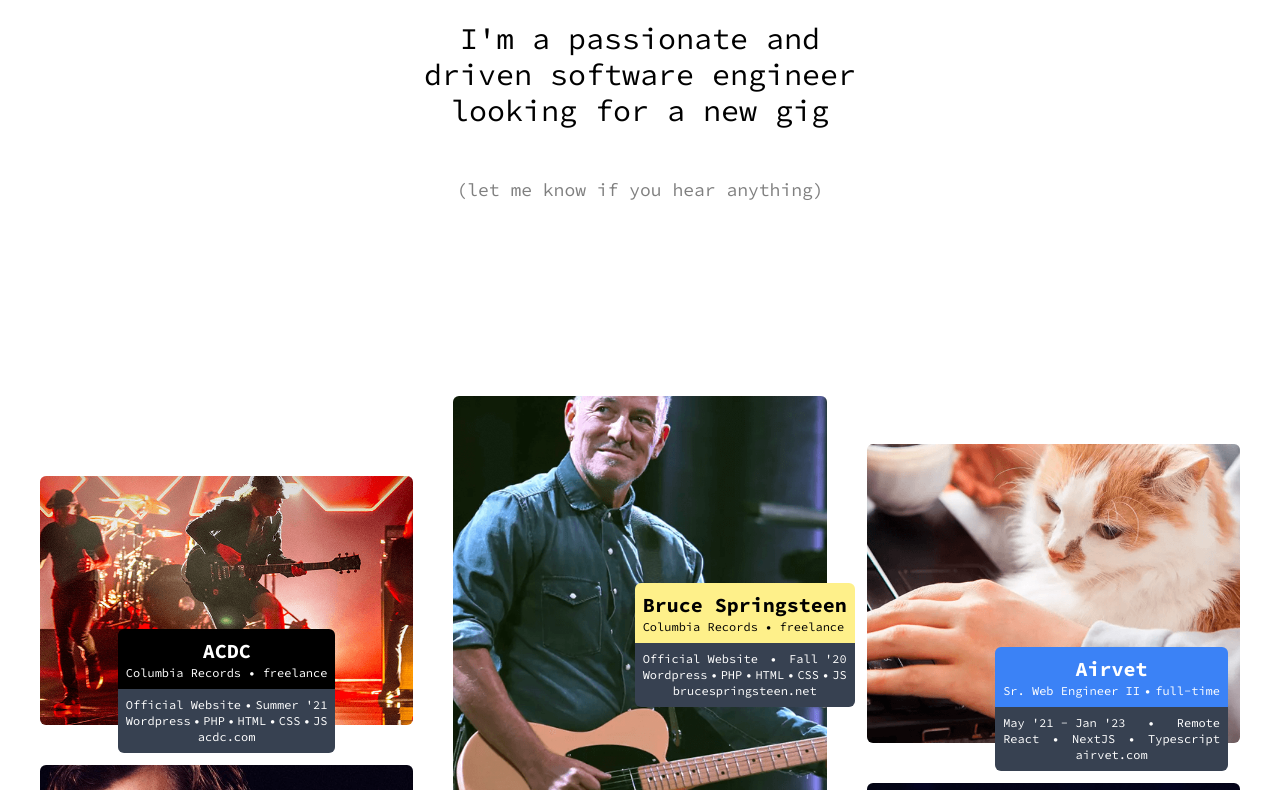
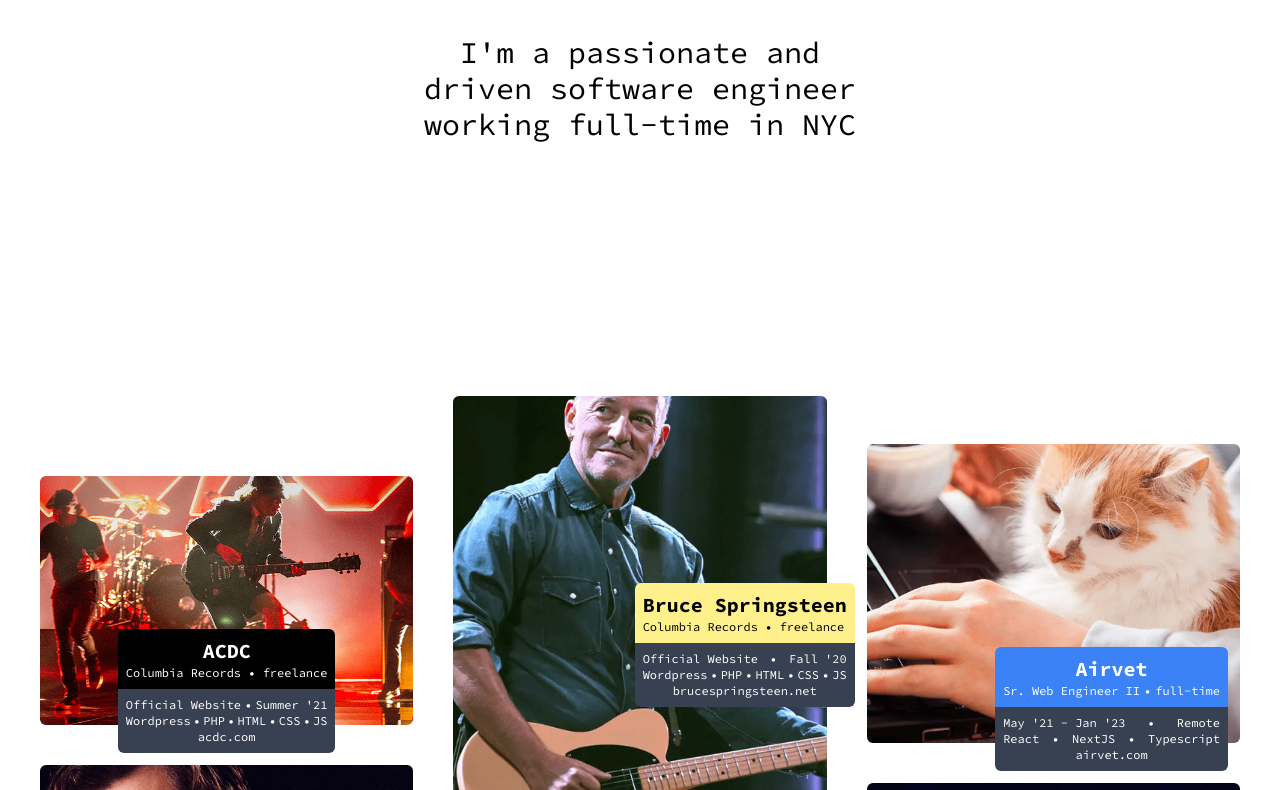
Before and after one commit to avmatt/underemployed-engineer, an Astro site: page / in a window 1280 px wide. Shown: the part 268-1058 px from the top of the page. Built offline with nearby package versions, Linux system fonts and the light colour scheme; Astro itself is replaced by a stand-in of ours; some icons are missing.

Commit message:
Update employment status

```diff
--- a/src/components/Home/About.astro
+++ b/src/components/Home/About.astro
@@ -1,7 +1,4 @@
-<div
-  id="about"
-  class="min-h-screen flex justify-center items-center overflow-hidden pt-20 md:mt-0"
->
+<div id="about" class="min-h-screen flex justify-center items-center overflow-hidden pt-20 md:mt-0">
   <div class="flex flex-col-reverse md:flex-row gap-16">
     <div id="photos" class="flex flex-col items-center">
       <img
@@ -17,8 +14,7 @@
       <div class="text-4xl">Matt Peterse</div>
       <div class="text-black/50 mb-4">MAT PEE&bull;trz &nbsp; He/Him</div>
       <div class="-ml-2 mb-4">
-        <a href="tel:7322782456" class="p-2 text-blue-500">(732)278-2456</a><br
-        />
+        <a href="tel:7322782456" class="p-2 text-blue-500">(732)278-2456</a><br />
         <a
           href="mailto:matthew.peterse@gmail.com"
           target="_blank"
@@ -26,10 +22,10 @@
           class="p-2 text-blue-500">matthew.peterse@gmail.com</a
         >
       </div>
-      <div class="border border-black rounded-sm p-2 -ml-2 mb-4">
+      <!-- <div class="border border-black rounded-sm p-2 -ml-2 mb-4">
         10+ years of experience<br />
         Seeking full-time employment
-      </div>
+      </div> -->
       <ul class="mb-4">
         <li>Wife, dog, cats</li>
         <li>Music, movies, games</li>
--- a/src/pages/index.astro
+++ b/src/pages/index.astro
@@ -11,15 +11,15 @@
     <div class="pb-36 text-center opacity-0 translate-y-8 scale-90">
       <div class="text-3xl sm:text-5xl mb-14">Hiya 👋 Matt here</div>
       <div class="text-xl sm:text-3xl mb-12">
-        I'm a passionate and<br />driven software engineer<br />looking for a
-        new gig
+        I'm a passionate and<br />driven software engineer
+        <br />working full-time in NYC
       </div>
-      <a
+      <!-- <a
         href="mailto:matthew.peterse@gmail.com"
         class="text-sm sm:text-lg p-2 text-black/50 hover:text-black"
       >
         (let me know if you hear anything)
-      </a>
+      </a> -->
     </div>
   </div>
 
```
